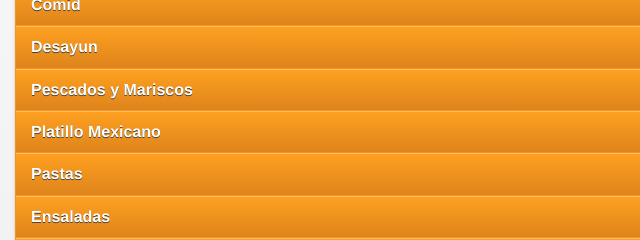
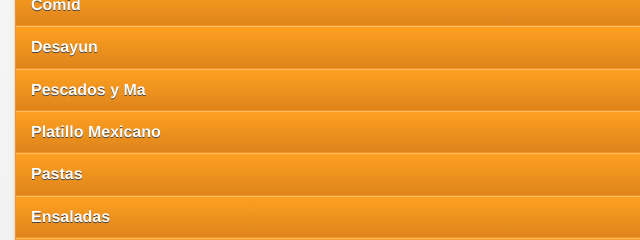
Before and after one commit to anmarse/recetario, a plain HTML site: page index.html in a window 1280 px wide. Shown: the part 252-492 px from the top of the page, 0-640 px from the left. Drawn offline with Linux system fonts and the light colour scheme.

```diff
--- a/index.html
+++ b/index.html
@@ -32,7 +32,7 @@
 <li data-theme="a"><a href="#Sopas">Sopa</a></li>
 <li data-theme="a"><a href="#Comidas">Comid</a></li>
 <li data-theme="a"><a href="#Desayunos">Desayun</a></li>
-<li data-theme="a"><a href="#Pescados">Pescados y Mariscos</a></li>
+<li data-theme="a"><a href="#Pescados">Pescados y Ma</a></li>
 <li data-theme="a"><a href="#Mexicano">Platillo Mexicano</a></li>
 <li data-theme="a"><a href="#Pastas">Pastas</a></li>
 <li data-theme="a"><a href="#Ensaladas">Ensaladas</a></li>
```
